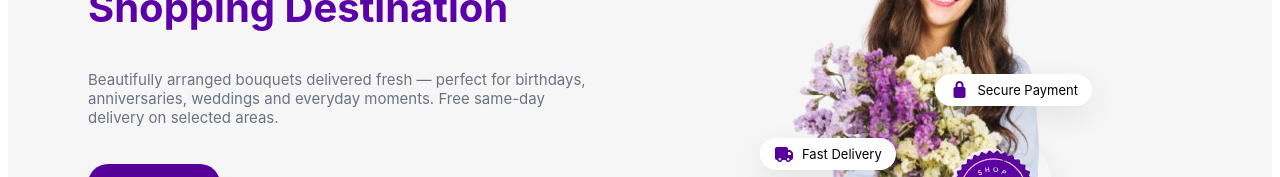
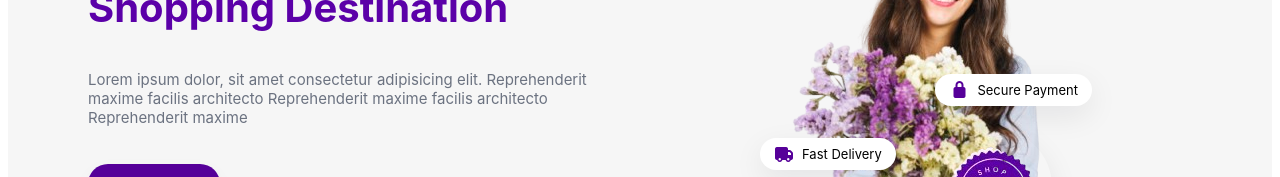
Before and after one commit to wince824/Ecommerce-Scriptsistas, a plain HTML site: page index.html in a window 1280 px wide. Shown: the part 336-513 px from the top of the page. Drawn offline with Linux system fonts and the light colour scheme.

```diff
--- a/index.html
+++ b/index.html
@@ -149,10 +149,7 @@
           <span class="message">Flower<br />Shopping Destination</span>
         </h6>
         <p class="sub">
-          Beautifully arranged bouquets delivered fresh — perfect for birthdays,
-          anniversaries, weddings and everyday moments. Free same-day delivery
-          on selected areas.
-        </p>
+          Lorem ipsum dolor, sit amet consectetur adipisicing elit.  Reprehenderit maxime facilis architecto Reprehenderit maxime facilis architecto Reprehenderit maxime
         <div class="cta-row">
           <a class="btn btn-shop" href="#shop">Shop Now ➜</a>
           <a class="products" href="#products">View All Products</a>
```
